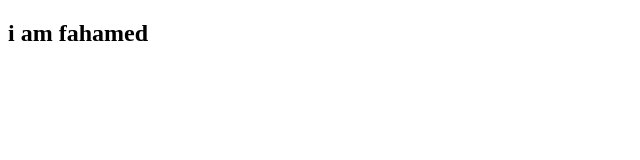
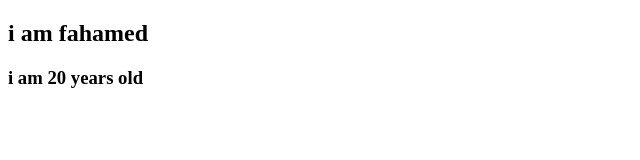
Before and after one commit to chowdhurynafi/The-repo, a plain HTML site: page index.html in a window 1280 px wide. Shown: the whole page, without its empty margins (0-640 px from the left). Drawn offline with Linux system fonts and the light colour scheme.

Commit message:
new code added

```diff
--- a/index.html
+++ b/index.html
@@ -8,5 +8,6 @@
 </head>
 <body>
     <h2>i am fahamed</h2>
+    <h3>i am 20 years old</h3>
 </body>
 </html>
```
